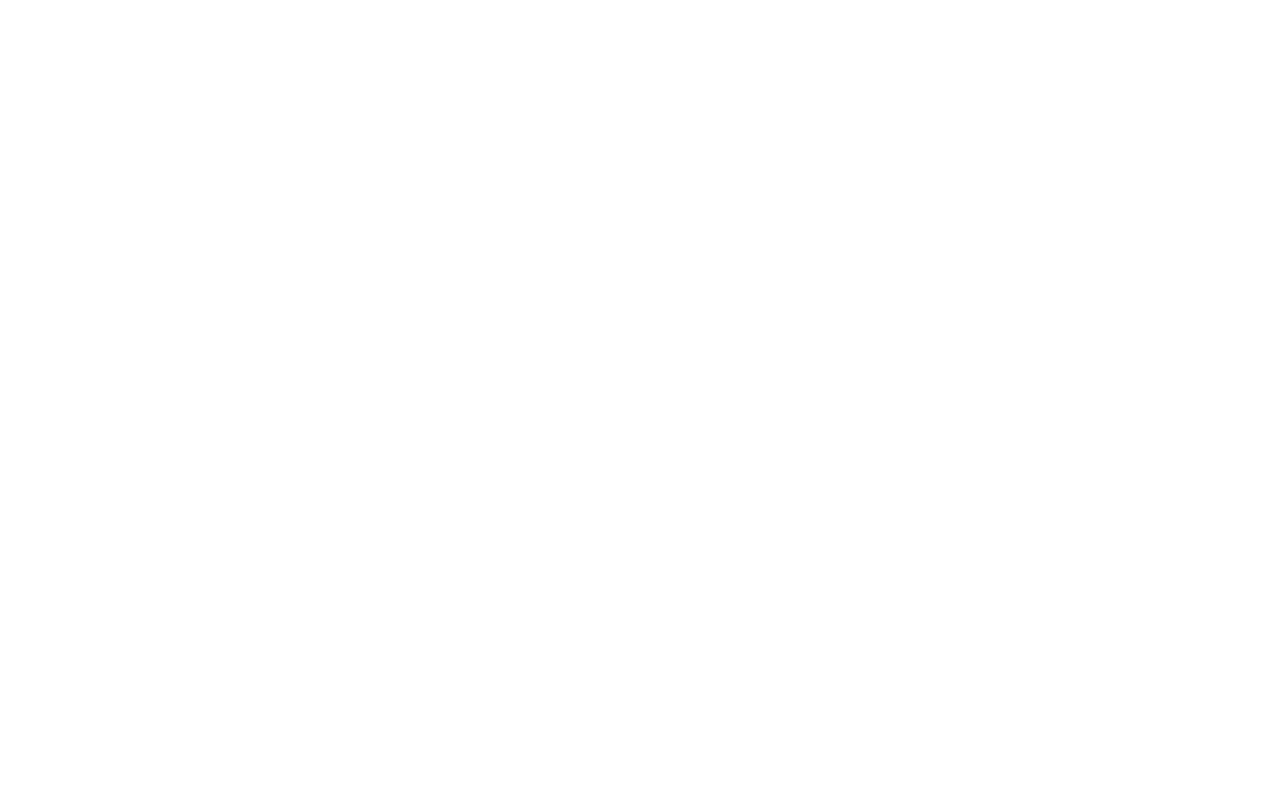
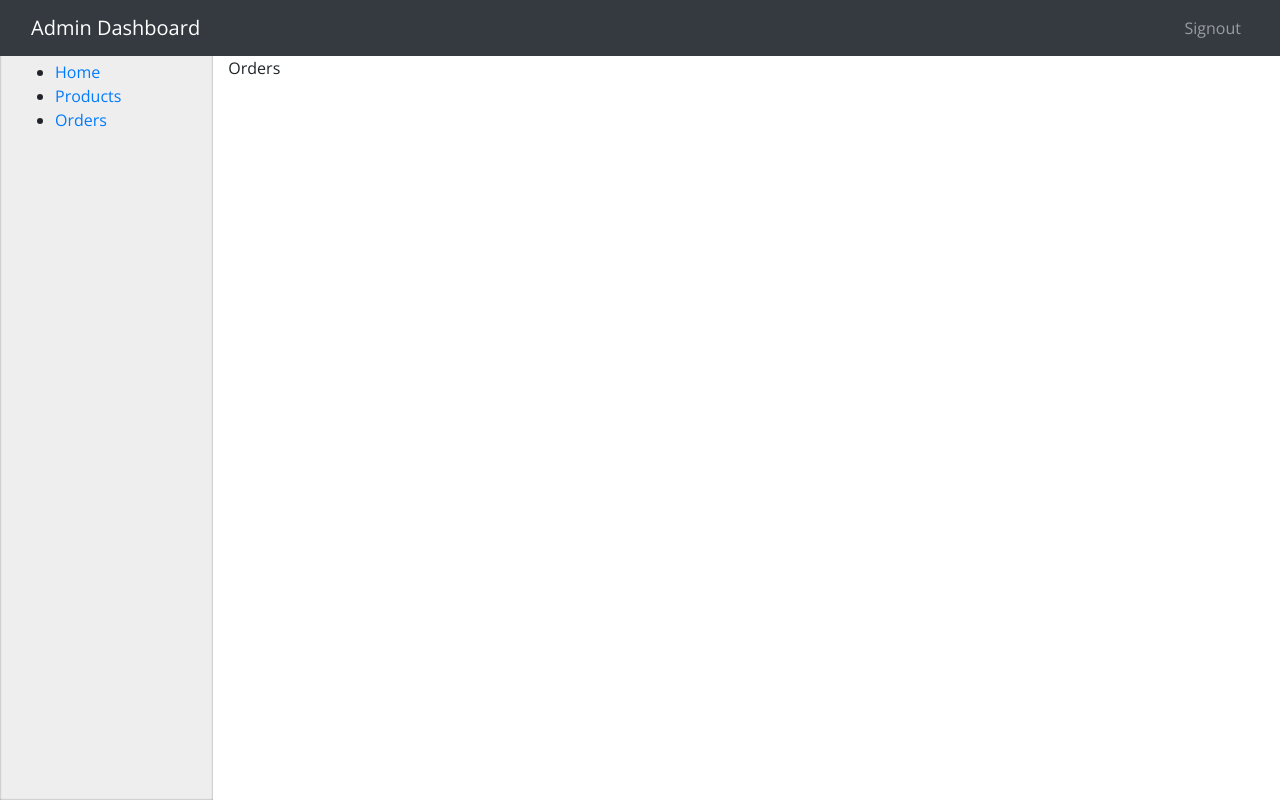
Before and after one commit to nirhuri/eCommerce, a React (Create React App) app in the folder Admin-App/: page /orders in a window 1280 px wide. Built offline with nearby package versions, Linux system fonts and the light colour scheme; sample sign-in values are in the browser's storage.

Commit message:
adding products and orders pages

```diff
--- a/Admin-App/src/App.js
+++ b/Admin-App/src/App.js
@@ -3,6 +3,8 @@
 import Signin from './containers/Signin';
 import Signup from './containers/Signup';
 import Home from './containers/Home';
+import Products from './containers/Products';
+import Orders from './containers/Orders';
 import PrivateRoute from './components/HOC/PrivateRoute';
 import { useDispatch, useSelector } from 'react-redux';
 import { isUserLoggedIn } from './actions';
@@ -22,6 +24,8 @@
     <div className="App">
         <Switch>
           <PrivateRoute path="/" exact component={Home} />
+          <PrivateRoute path="/products" exact component={Products} />
+          <PrivateRoute path="/orders" exact component={Orders} />
           <Route path="/signin" component={Signin} />
           <Route path="/signup" component={Signup} />
         </Switch>
--- a/Admin-App/src/actions/auth.js
+++ b/Admin-App/src/actions/auth.js
@@ -60,7 +60,7 @@
 export const signout = () => {
   return async dispatch => {
     dispatch({ type: authConstants.LOGOUT_REQUEST });
-    const res = await axios.post('/admin/signout');
+    const res = await axios.post("/admin/signout");
 
     if (res.status === 200) {
           localStorage.clear();
@@ -68,7 +68,10 @@
             type: authConstants.LOGOUT_SUCCESS,
           });
     } else {
-
+      dispatch({
+        type: authConstants.LOGOUT_FAILURE,
+        payload: { error: res.data.error }
+      })
     }
 
   }
--- a/Admin-App/src/components/Layout/index.js
+++ b/Admin-App/src/components/Layout/index.js
@@ -1,11 +1,36 @@
 import React from "react";
 import Header from "../Header/index";
+import { Container, Row, Col } from 'react-bootstrap';
+import { NavLink } from 'react-router-dom';
 
 function Layout(props) {
   return (
     <>
       <Header />
-      {props.children}
+      {props.sidebar ? (
+        <Container fluid>
+          <Row>
+            <Col md={2} className="sidebar">
+              <ul>
+                <li>
+                  <NavLink to={"/"}>Home</NavLink>
+                </li>
+                <li>
+                  <NavLink to={"/products"}>Products</NavLink>
+                </li>
+                <li>
+                  <NavLink to={"/orders"}>Orders</NavLink>
+                </li>
+              </ul>
+            </Col>
+            <Col md={10} style={{ marginLeft: "auto" }}>
+              {props.children}
+            </Col>
+          </Row>
+        </Container>
+      ) : (
+        props.children
+      )}
     </>
   );
 }
--- a/Admin-App/src/containers/Home/index.js
+++ b/Admin-App/src/containers/Home/index.js
@@ -1,6 +1,7 @@
 import React from 'react'
 import { Container, Jumbotron, Row, Col } from 'react-bootstrap'
 import Layout from '../../components/Layout'
+import { NavLink } from 'react-router-dom';
 import "./style.css";
 
 function Home(props) {
@@ -8,8 +9,22 @@
       <Layout>
         <Container fluid>
           <Row>
-                    <Col md={2} className="sidebar">Side Bar</Col>
-                    <Col md={10} style={{marginLeft: 'auto'}}>Container</Col>
+            <Col md={2} className="sidebar">
+              <ul>
+                <li>
+                  <NavLink to={"/"}>Home</NavLink>
+                </li>
+                <li>
+                  <NavLink to={"/products"}>Products</NavLink>
+                </li>
+                <li>
+                  <NavLink to={"/orders"}>Orders</NavLink>
+                </li>
+              </ul>
+            </Col>
+            <Col md={10} style={{ marginLeft: "auto" }}>
+              Container
+            </Col>
           </Row>
         </Container>
         {/* <Jumbotron style={{margin: '5rem', background: '#fff'}} className="text-center">
--- /dev/null
+++ b/Admin-App/src/containers/Orders/index.js
@@ -0,0 +1,8 @@
+import React from "react";
+import Layout from '../../components/Layout';
+
+function Orders() {
+  return <Layout sidebar>Orders</Layout>;
+}
+
+export default Orders;
--- /dev/null
+++ b/Admin-App/src/containers/Products/index.js
@@ -0,0 +1,8 @@
+import React from "react";
+import Layout from "../../components/Layout";
+
+function Products() {
+  return <Layout sidebar>Products</Layout>;
+}
+
+export default Products;
--- a/Admin-App/src/helpers/axios.js
+++ b/Admin-App/src/helpers/axios.js
@@ -1,10 +1,11 @@
 import axios from 'axios';
 
 const token = window.localStorage.getItem('token');
+console.log(token)
 
 const axiosInstance = axios.create({
     baseURL: 'http://localhost:2000/api',
-    header: {
+    headers: {
         'Authorization': token ? `Bearer ${token}` : ''
     }
 })
--- a/Admin-App/src/reducers/auth.js
+++ b/Admin-App/src/reducers/auth.js
@@ -9,7 +9,10 @@
         picture: ''
     },
     authenticate: false,
-    authenticating: false
+    authenticating: false,
+    loading: false,
+    error: null,
+    message: ''
 }
 
 export default (state = initialState, action) => {
@@ -17,8 +20,8 @@
       case authConstants.LOGIN_REQUEST:
         state = {
           ...state,
-                authenticating: true
-            }
+          authenticating: true,
+        };
         break;
       case authConstants.LOGIN_SUCCESS:
         state = {
@@ -26,13 +29,26 @@
           user: action.payload.user,
           token: action.payload.token,
           authenticate: true,
-                authenticating: false
-            }
+          authenticating: false,
+        };
         break;
       case authConstants.LOGOUT_REQUEST:
         state = {
-                ...initialState
-            }
+            ...initialState,
+            loading: true
+        };
+        break;
+      case authConstants.LOGOUT_SUCCESS:
+        state = {
+          ...initialState,
+        };
+        break;
+      case authConstants.LOGOUT_FAILURE:
+        state = {
+            ...state,
+            error: action.payload.error,
+            loading: false
+        };
         break;
     }
 
```
Also changed, not shown: 1 other file (tests, documents, lock files or other folders). Lines whose indentation alone changed are shown as unchanged.
